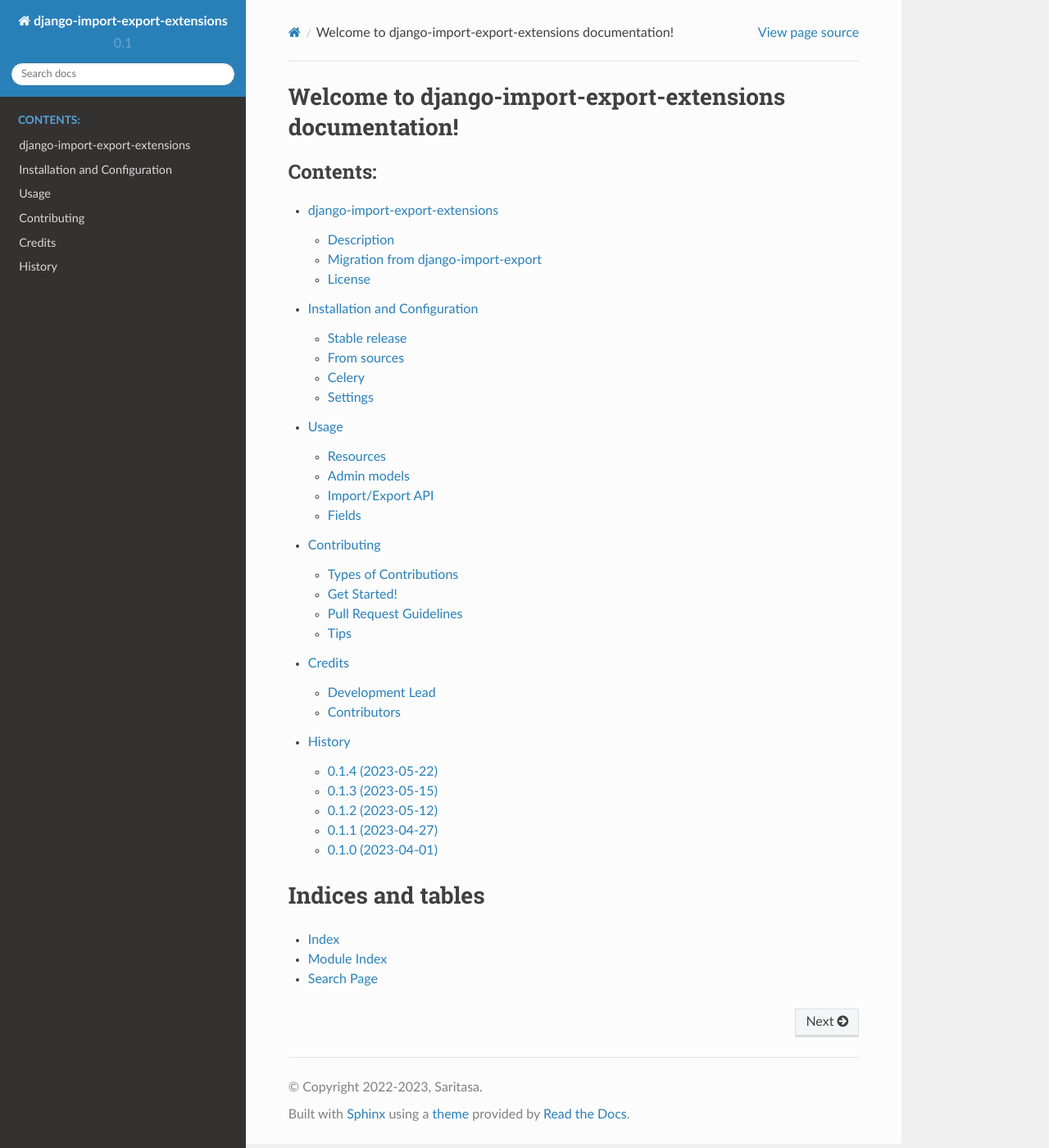
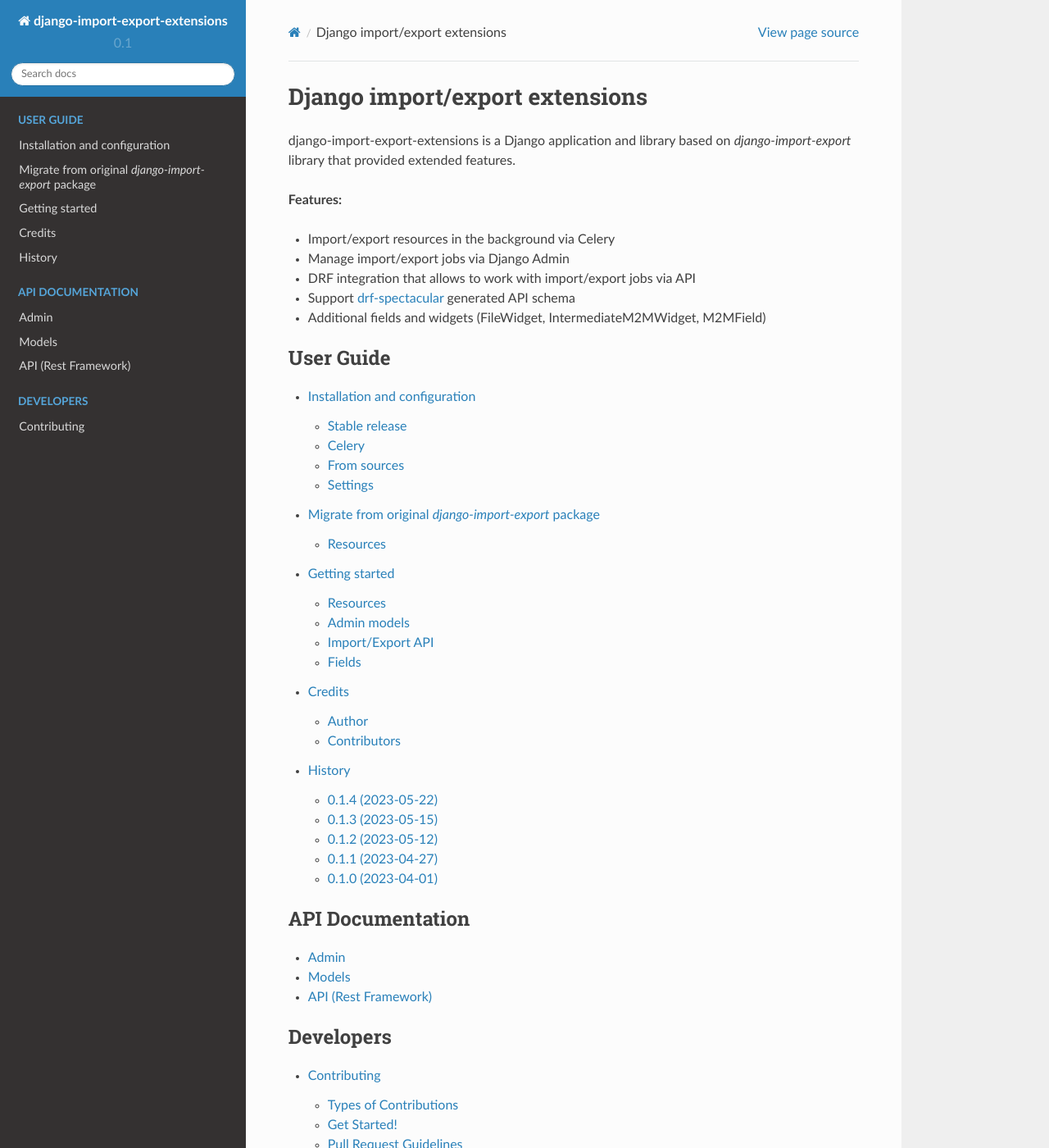
Before and after one commit to saritasa-nest/django-import-export-extensions, a Sphinx documentation site: the page built from docs/index.rst, in a window 1280 px wide and 1400 px high. Shown: the whole window at 82% size. Built offline with Sphinx 7.4.7 and the Read the Docs theme 2.0.0, drawn with Linux system fonts in a browser that asks for light colours.

Commit message:
Update sphinx documentation

```diff
--- a/AUTHORS.rst
+++ b/AUTHORS.rst
@@ -2,13 +2,14 @@
 Credits
 =======
 
-Development Lead
-----------------
+Author
+------
 
-* NikAzanov (Nikita Azanov)
+Saritasa, LLC
 
 Contributors
 ------------
 
 * yalef (Romaschenko Vladislav)
 * NikAzanov (Nikita Azanov)
+* ron8mcr (Roman Gorbil)
--- a/docs/conf.py
+++ b/docs/conf.py
@@ -9,16 +9,17 @@
 sys.path.append(os.path.abspath("."))
 sys.path.append(os.path.abspath(".."))
 sys.path.append(os.path.abspath("../tests"))
-os.environ['DJANGO_SETTINGS_MODULE'] = 'settings'
+os.environ["DJANGO_SETTINGS_MODULE"] = "settings"
 
 django.setup()
+
 # -- General configuration ---------------------------------------------
 
 # Add any Sphinx extension module names here, as strings. They can be
 # extensions coming with Sphinx (named "sphinx.ext.*") or your custom ones.
 extensions = [
     "sphinx.ext.autodoc",
-    "sphinx.ext.viewcode",
+    "sphinx.ext.autosectionlabel",
     "sphinx.ext.intersphinx",
 ]
 
@@ -144,4 +145,5 @@
 # intersphinx documentation
 intersphinx_mapping = {
     "tablib": ("https://tablib.readthedocs.io/en/stable/", None),
+    "django-import-export": ("https://django-import-export.readthedocs.io/en/latest/", None),
 }
--- a/docs/usage.rst
+++ b/docs/getting_started.rst
@@ -1,6 +1,6 @@
-=====
-Usage
-=====
+===============
+Getting started
+===============
 
 Resources
 ---------
--- a/docs/index.rst
+++ b/docs/index.rst
@@ -1,16 +1,42 @@
-Welcome to django-import-export-extensions documentation!
-=========================================================
+===============================
+Django import/export extensions
+===============================
+
+django-import-export-extensions is a Django application and library based on
+`django-import-export` library that provided extended features.
+
+**Features:**
+
+* Import/export resources in the background via Celery
+* Manage import/export jobs via Django Admin
+* DRF integration that allows to work with import/export jobs via API
+* Support `drf-spectacular <https://github.com/tfranzel/drf-spectacular>`_ generated API schema
+* Additional fields and widgets (FileWidget, IntermediateM2MWidget, M2MField)
 
 .. toctree::
    :maxdepth: 2
-   :caption: Contents:
+   :caption: User Guide
 
-   readme
    installation
-   usage
-   contributing
+   migrate_from_original_import_export
+   getting_started
    authors
    history
+
+.. toctree::
+   :maxdepth: 2
+   :caption: API Documentation
+
+   api_admin
+   api_models
+   api_drf
+
+.. toctree::
+   :maxdepth: 2
+   :caption: Developers
+
+   contributing
+
 
 Indices and tables
 ==================
--- a/docs/readme.rst
+++ /dev/null
@@ -1 +0,0 @@
-.. include:: ../README.rst
```
Also changed, not shown: README.rst (+109 -13 lines), docs/api_admin.rst (added, +33 -0 lines), docs/api_drf.rst (added, +39 -0 lines), docs/api_models.rst (added, +9 -0 lines), docs/installation.rst (+29 -30 lines), docs/migrate_from_original_import_export.rst (added, +11 -0 lines), 3 other files.
